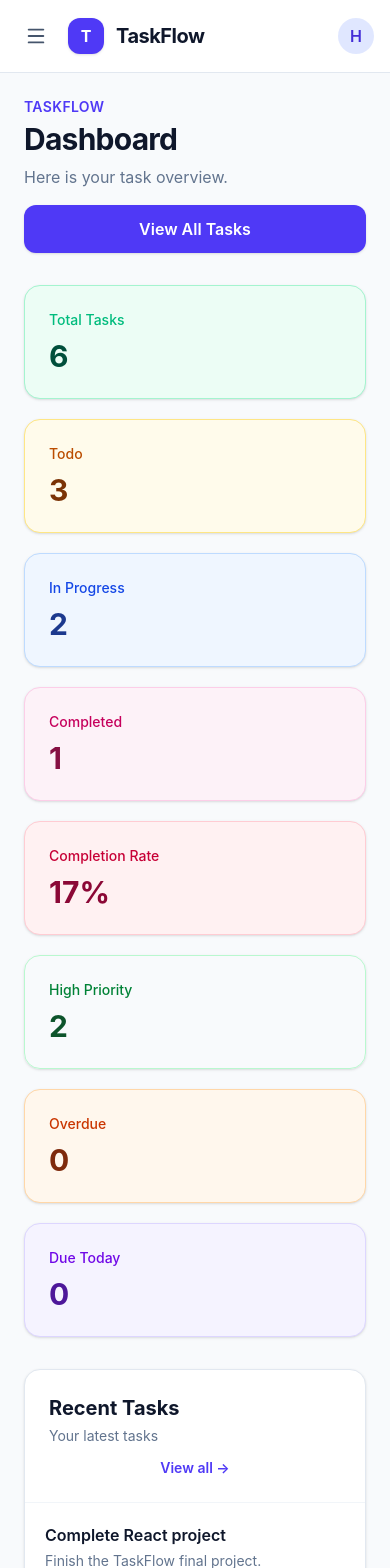
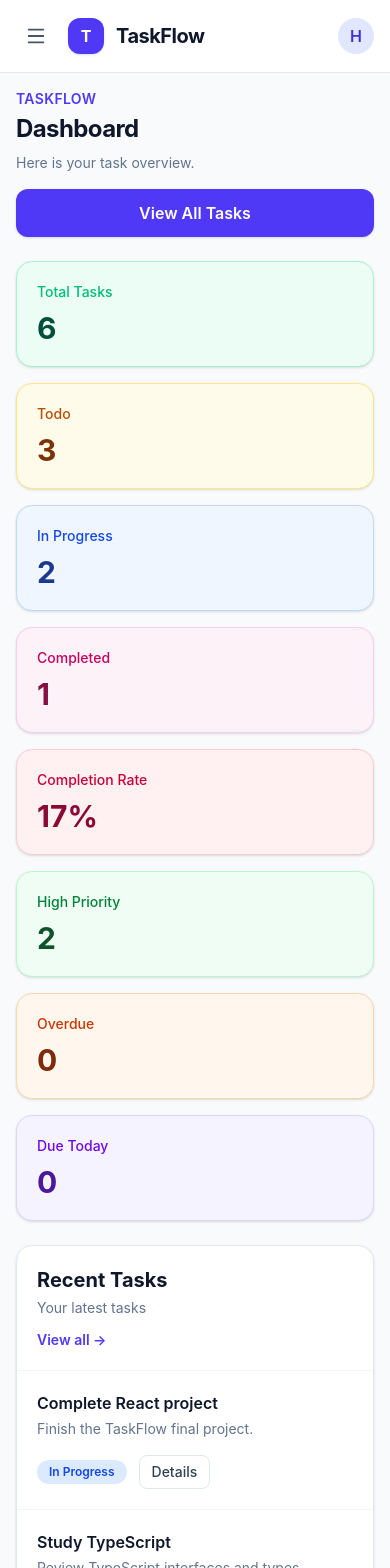
Before and after one commit to hafizecim/taskflow-react, a React (Vite) app: page / in a window 390 px wide. Shown: the top 1568 px of the page. Built offline with nearby package versions, Linux system fonts and the light colour scheme.

Commit message:
Complete dashboard page

```diff
--- a/src/pages/Dashboard.tsx
+++ b/src/pages/Dashboard.tsx
@@ -30,7 +30,8 @@ function Dashboard() {
     (task) => task.priority === 'High',
   ).length
 
-  const today = new Date().toISOString().split('T')[0]
+  const today = new Date()
+    .toLocaleDateString('en-CA')
 
   const overdueTasks = tasks.filter(
     (task) =>
@@ -53,8 +54,8 @@ function Dashboard() {
 
   if (loading && tasks.length === 0) {
     return (
-      <div className="flex min-h-[500px] items-center justify-center bg-slate-50">
-        <div className="rounded-2xl border border-slate-200 bg-white px-8 py-7 text-center shadow-sm">
+      <div className="flex min-h-[500px] items-center justify-center bg-slate-50 p-4">
+        <div className="w-full max-w-md rounded-2xl border border-slate-200 bg-white px-6 py-7 text-center shadow-sm">
           <div className="mx-auto mb-4 h-10 w-10 animate-spin rounded-full border-4 border-indigo-100 border-t-indigo-600" />
 
           <p className="text-lg font-medium text-slate-600">
@@ -71,8 +72,8 @@ function Dashboard() {
 
   if (error && tasks.length === 0) {
     return (
-      <div className="flex min-h-[500px] items-center justify-center bg-slate-50 p-6">
-        <div className="max-w-md rounded-2xl border border-red-200 bg-red-50 p-7 text-center shadow-sm">
+      <div className="flex min-h-[500px] items-center justify-center bg-slate-50 p-4">
+        <div className="w-full max-w-md rounded-2xl border border-red-200 bg-red-50 p-6 text-center shadow-sm sm:p-7">
           <div className="mx-auto mb-4 flex h-12 w-12 items-center justify-center rounded-full bg-red-100 text-xl text-red-600">
             !
           </div>
@@ -89,7 +90,7 @@ function Dashboard() {
           <button
             type="button"
             onClick={refetch}
-            className="rounded-xl bg-indigo-600 px-5 py-2.5 font-semibold text-white shadow-sm transition hover:bg-indigo-700 hover:shadow-md"
+            className="w-full rounded-xl bg-indigo-600 px-5 py-2.5 font-semibold text-white shadow-sm transition hover:bg-indigo-700 hover:shadow-md sm:w-auto"
           >
             Try Again
           </button>
@@ -107,19 +108,19 @@ function Dashboard() {
     .slice(0, 5)
 
   return (
-    <div className="min-h-full bg-slate-50 p-6">
+    <div className="min-h-full bg-slate-50 p-4 sm:p-6">
       <div className="mx-auto max-w-7xl">
-        <div className="mb-8 flex flex-col gap-4 sm:flex-row sm:items-center sm:justify-between">
-          <div>
+        <div className="mb-6 flex flex-col gap-4 sm:mb-8 sm:flex-row sm:items-center sm:justify-between">
+          <div className="min-w-0">
             <p className="mb-1 text-sm font-semibold uppercase tracking-wide text-indigo-600">
               TaskFlow
             </p>
 
-            <h1 className="text-3xl font-bold tracking-tight text-slate-900">
+            <h1 className="text-2xl font-bold tracking-tight text-slate-900 sm:text-3xl">
               Dashboard
             </h1>
 
-            <p className="mt-2 text-slate-500">
+            <p className="mt-2 text-sm text-slate-500 sm:text-base">
               Here is your task overview.
             </p>
           </div>
@@ -127,14 +128,14 @@ function Dashboard() {
           <button
             type="button"
             onClick={() => navigate('/tasks')}
-            className="rounded-xl bg-indigo-600 px-5 py-3 font-semibold text-white shadow-sm transition hover:bg-indigo-700 hover:shadow-md"
+            className="w-full rounded-xl bg-indigo-600 px-5 py-3 font-semibold text-white shadow-sm transition hover:bg-indigo-700 hover:shadow-md sm:w-auto"
           >
             View All Tasks
           </button>
         </div>
 
-        <div className="grid gap-5 sm:grid-cols-2 lg:grid-cols-4">
-          <div className="rounded-2xl border border-emerald-200 bg-emerald-50 p-6 shadow-sm transition hover:-translate-y-1 hover:shadow-md">
+        <div className="grid gap-4 sm:grid-cols-2 sm:gap-5 lg:grid-cols-4">
+          <div className="rounded-2xl border border-emerald-200 bg-emerald-50 p-5 shadow-sm transition hover:-translate-y-1 hover:shadow-md sm:p-6">
             <p className="text-sm font-medium text-emerald-500">
               Total Tasks
             </p>
@@ -144,7 +145,7 @@ function Dashboard() {
             </p>
           </div>
 
-          <div className="rounded-2xl border border-amber-200 bg-amber-50 p-6 shadow-sm transition hover:-translate-y-1 hover:shadow-md">
+          <div className="rounded-2xl border border-amber-200 bg-amber-50 p-5 shadow-sm transition hover:-translate-y-1 hover:shadow-md sm:p-6">
             <p className="text-sm font-medium text-amber-700">
               Todo
             </p>
@@ -154,7 +155,7 @@ function Dashboard() {
             </p>
           </div>
 
-          <div className="rounded-2xl border border-blue-200 bg-blue-50 p-6 shadow-sm transition hover:-translate-y-1 hover:shadow-md">
+          <div className="rounded-2xl border border-blue-200 bg-blue-50 p-5 shadow-sm transition hover:-translate-y-1 hover:shadow-md sm:p-6">
             <p className="text-sm font-medium text-blue-700">
               In Progress
             </p>
@@ -164,7 +165,7 @@ function Dashboard() {
             </p>
           </div>
 
-          <div className="rounded-2xl border border-pink-200 bg-pink-50 p-6 shadow-sm transition hover:-translate-y-1 hover:shadow-md">
+          <div className="rounded-2xl border border-pink-200 bg-pink-50 p-5 shadow-sm transition hover:-translate-y-1 hover:shadow-md sm:p-6">
             <p className="text-sm font-medium text-pink-700">
               Completed
             </p>
@@ -174,7 +175,7 @@ function Dashboard() {
             </p>
           </div>
 
-          <div className="rounded-2xl border border-rose-200 bg-rose-50 p-6 shadow-sm transition hover:-translate-y-1 hover:shadow-md">
+          <div className="rounded-2xl border border-rose-200 bg-rose-50 p-5 shadow-sm transition hover:-translate-y-1 hover:shadow-md sm:p-6">
             <p className="text-sm font-medium text-rose-700">
               Completion Rate
             </p>
@@ -184,7 +185,7 @@ function Dashboard() {
             </p>
           </div>
 
-          <div className="rounded-2xl border border-green-200 border-green-150 p-6 shadow-sm transition hover:-translate-y-1 hover:shadow-md">
+          <div className="rounded-2xl border border-green-200 bg-green-50 p-5 shadow-sm transition hover:-translate-y-1 hover:shadow-md sm:p-6">
             <p className="text-sm font-medium text-green-700">
               High Priority
             </p>
@@ -194,7 +195,7 @@ function Dashboard() {
             </p>
           </div>
 
-          <div className="rounded-2xl border border-orange-200 bg-orange-50 p-6 shadow-sm transition hover:-translate-y-1 hover:shadow-md">
+          <div className="rounded-2xl border border-orange-200 bg-orange-50 p-5 shadow-sm transition hover:-translate-y-1 hover:shadow-md sm:p-6">
             <p className="text-sm font-medium text-orange-700">
               Overdue
             </p>
@@ -204,7 +205,7 @@ function Dashboard() {
             </p>
           </div>
 
-          <div className="rounded-2xl border border-violet-200 bg-violet-50 p-6 shadow-sm transition hover:-translate-y-1 hover:shadow-md">
+          <div className="rounded-2xl border border-violet-200 bg-violet-50 p-5 shadow-sm transition hover:-translate-y-1 hover:shadow-md sm:p-6">
             <p className="text-sm font-medium text-violet-700">
               Due Today
             </p>
@@ -215,8 +216,8 @@ function Dashboard() {
           </div>
         </div>
 
-        <div className="mt-8 rounded-2xl border border-slate-200 bg-white shadow-sm">
-          <div className="flex flex-col gap-3 border-b border-slate-100 p-6 sm:flex-row sm:items-center sm:justify-between">
+        <div className="mt-6 overflow-hidden rounded-2xl border border-slate-200 bg-white shadow-sm sm:mt-8">
+          <div className="flex flex-col gap-3 border-b border-slate-100 p-5 sm:flex-row sm:items-center sm:justify-between sm:p-6">
             <div>
               <h2 className="text-xl font-bold text-slate-900">
                 Recent Tasks
@@ -230,7 +231,7 @@ function Dashboard() {
             <button
               type="button"
               onClick={() => navigate('/tasks')}
-              className="text-sm font-semibold text-indigo-600 hover:text-indigo-700"
+              className="self-start text-sm font-semibold text-indigo-600 hover:text-indigo-700 sm:self-auto"
             >
               View all →
             </button>
@@ -249,7 +250,7 @@ function Dashboard() {
                   key={task.id}
                   className="flex flex-col gap-4 p-5 transition hover:bg-slate-50 sm:flex-row sm:items-center sm:justify-between"
                 >
-                  <div className="min-w-0">
+                  <div className="min-w-0 flex-1">
                     <h3 className="truncate font-semibold text-slate-900">
                       {task.title}
                     </h3>
@@ -259,7 +260,7 @@ function Dashboard() {
                     </p>
                   </div>
 
-                  <div className="flex items-center gap-3">
+                  <div className="flex shrink-0 items-center gap-3">
                     <span
                       className={`rounded-full px-3 py-1 text-xs font-semibold ${
                         task.status === 'Completed'
```
